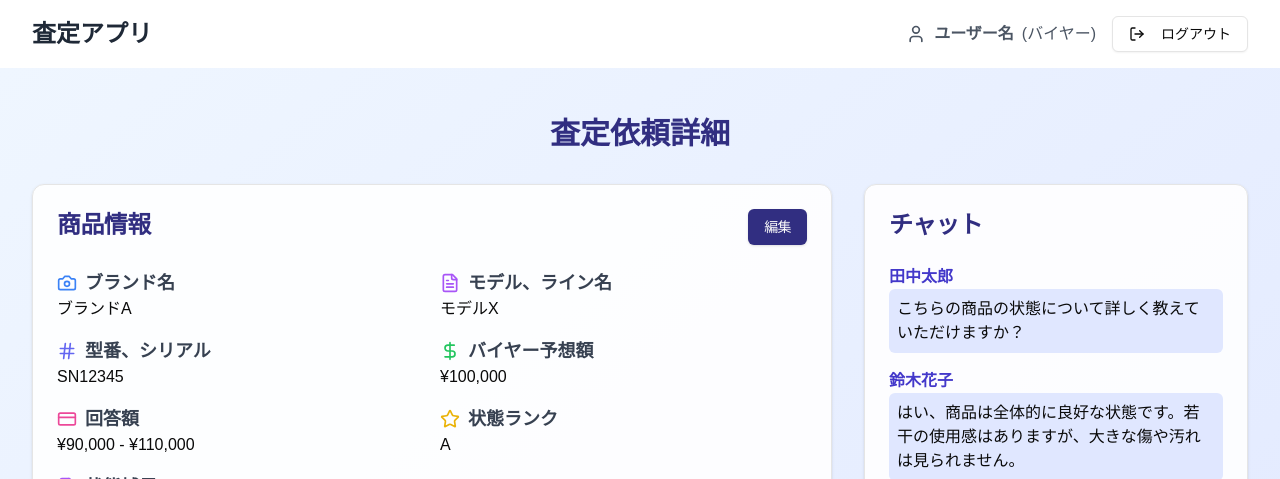
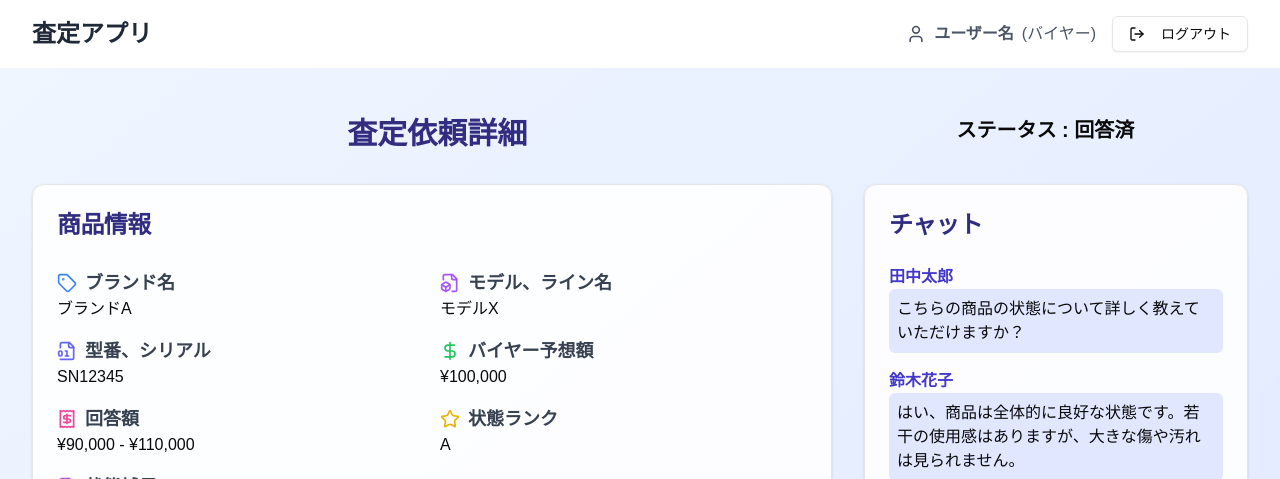
Before and after one commit to TadanobuTokiwa/appraisal-app, a Next.js app: page /item-detail/1 in a window 1280 px wide. Shown: the top 479 px of the page. Built offline with nearby package versions, Linux system fonts and the light colour scheme.

Commit message:
アイコンの変更、ステータス表記の追加

```diff
--- a/src/app/item-detail/[id]/page.tsx
+++ b/src/app/item-detail/[id]/page.tsx
@@ -8,7 +8,7 @@ import { Button } from "@/components/ui/button"
 import { ScrollArea } from "@/components/ui/scroll-area"
 import { Separator } from "@/components/ui/separator"
 import { Dialog, DialogContent, DialogTrigger } from "@/components/ui/dialog"
-import { Send, Camera, DollarSign, Star, FileText, Image as LucideImage, Hash, CreditCard, User, UserCheck } from 'lucide-react'
+import { Send, FileBox, FileDigit, Tag, DollarSign, Star, FileText, Image as LucideImage, Receipt, User, UserCheck } from 'lucide-react'
 import Link from 'next/link'
 import { DialogTitle } from '@radix-ui/react-dialog'
 import { VisuallyHidden } from "@radix-ui/react-visually-hidden";
@@ -73,35 +73,38 @@ export default function AssessmentDetail() {
             <Header />
             <div className="min-h-screen bg-gradient-to-br from-blue-50 to-indigo-100 py-12 px-4 sm:px-6 lg:px-8">
                 <div className="max-w-7xl mx-auto">
-                    <h1 className="text-3xl font-bold text-center text-indigo-900 mb-8">査定依頼詳細</h1>
+                    <div className='grid grid-cols-1 md:grid-cols-3'>
+                        <h1 className="text-3xl font-bold text-center text-indigo-900 mb-4 md:mb-8 md:col-span-2">査定依頼詳細</h1>
+                        <h4 className="text-xl font-bold text-center mb-8">ステータス : 回答済</h4>
+                    </div>
                     <div className="grid grid-cols-1 lg:grid-cols-3 gap-8">
                     <div className="lg:col-span-2">
                         <Card className="bg-white bg-opacity-90">
                         <CardHeader>
                             <CardTitle className="flex justify-between text-2xl font-bold text-indigo-900">
                                 <strong>商品情報</strong>
-                                <Button className='bg-indigo-900'>編集</Button>
+                                <Button className='bg-indigo-900 invisible'>編集</Button>
                             </CardTitle>
                         </CardHeader>
                         <CardContent className="grid gap-4">
                             <div className="grid grid-cols-1 sm:grid-cols-2 gap-4">
                             <div>
                                 <h3 className="flex items-center text-lg font-semibold text-gray-700">
-                                <Camera className="w-5 h-5 mr-2 text-blue-500" />
+                                <Tag className="w-5 h-5 mr-2 text-blue-500" />
                                 ブランド名
                                 </h3>
                                 <p>{assessmentData.brandName}</p>
                             </div>
                             <div>
                                 <h3 className="flex items-center text-lg font-semibold text-gray-700">
-                                <FileText className="w-5 h-5 mr-2 text-purple-500" />
+                                <FileBox className="w-5 h-5 mr-2 text-purple-500" />
                                 モデル、ライン名
                                 </h3>
                                 <p>{assessmentData.modelName}</p>
                             </div>
                             <div>
                                 <h3 className="flex items-center text-lg font-semibold text-gray-700">
-                                <Hash className="w-5 h-5 mr-2 text-indigo-500" />
+                                <FileDigit className="w-5 h-5 mr-2 text-indigo-500" />
                                 型番、シリアル
                                 </h3>
                                 <p>{assessmentData.serialNumber}</p>
@@ -115,7 +118,7 @@ export default function AssessmentDetail() {
                             </div>
                             <div>
                                 <h3 className="flex items-center text-lg font-semibold text-gray-700">
-                                <CreditCard className="w-5 h-5 mr-2 text-pink-500" />
+                                <Receipt className="w-5 h-5 mr-2 text-pink-500" />
                                 回答額
                                 </h3>
                                 <p>¥{assessmentData.responseRange.min.toLocaleString()} - ¥{assessmentData.responseRange.max.toLocaleString()}</p>
```
